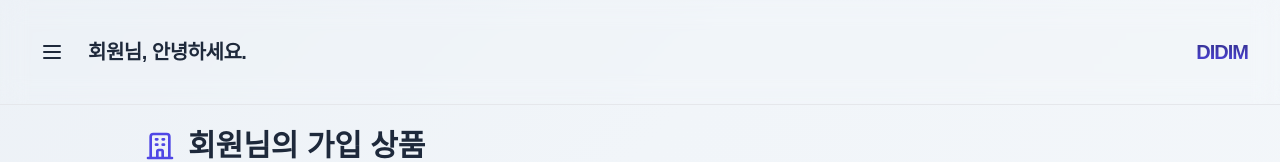
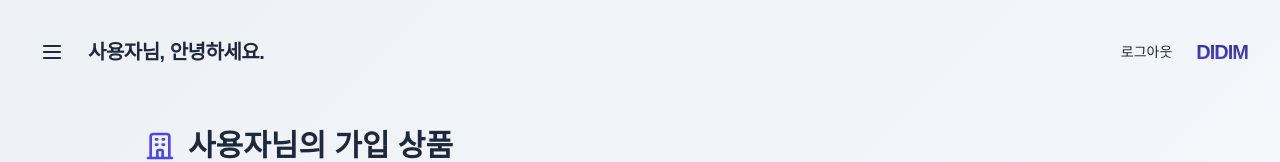
Before and after one commit to ISEViper/Didim, a Vue app in the folder frontend/: page /my-products in a window 1280 px wide. Shown: the top 162 px of the page. Built offline with nearby package versions, Linux system fonts and the light colour scheme; no server answers; sample sign-in values are in the browser's storage; a web font is replaced by a local one; what vue3-apexcharts would draw is missing.

Commit message:
251223_frontend_navbar추가수정_GJG

```diff
--- a/frontend/src/views/AccountMainView.vue
+++ b/frontend/src/views/AccountMainView.vue
@@ -100,6 +100,9 @@ onMounted(async () => {
          <button @click="handleLogout" class="text-sm text-secondary hover:text-primary transition-colors">
           로그아웃
         </button>
+        <router-link to="/" class="text-xl font-black tracking-tighter text-transparent bg-clip-text bg-gradient-to-b from-indigo-900 to-indigo-600 dark:from-white dark:to-gray-400 hover:opacity-80 transition-opacity">
+          DIDIM
+        </router-link>
       </div>
     </header>
 
--- a/frontend/src/views/FinanceBankView.vue
+++ b/frontend/src/views/FinanceBankView.vue
@@ -1,8 +1,11 @@
 <script setup>
-import { ref, onMounted } from 'vue'
+import { ref, computed, onMounted } from 'vue'
 import { useRouter } from 'vue-router'
+import { useAuthStore } from '@/stores/auth'
+import Sidebar from '@/components/SideBar.vue'
 
 const router = useRouter()
+const authStore = useAuthStore()
 
 // --- 데이터 정의 ---
 const regions = [
@@ -48,6 +51,18 @@ let markers = []
 let infowindow = null
 let ps = null
 
+// 사이드바 상태
+const isMenuOpen = ref(false)
+const toggleMenu = () => {
+  isMenuOpen.value = !isMenuOpen.value
+}
+
+// 사용자 정보
+const isLoggedIn = computed(() => authStore.isAuthenticated)
+const username = computed(() => {
+  return authStore.user?.nickname || `${authStore.user?.last_name || ''}${authStore.user?.first_name || ''}` || '사용자'
+})
+
 // --- 로직 함수 ---
 
 const onRegionChange = () => {
@@ -85,7 +100,7 @@ const clearMarkers = () => {
   markers = []
 }
 
-// 지도 인포윈도우 HTML 생성 (인라인 스타일 적용)
+// 지도 인포윈도우 HTML 생성
 const createInfoWindowContent = (place) => {
   return `
     <div style="padding: 12px; min-width: 200px; font-family: sans-serif; border-radius: 8px;">
@@ -167,12 +182,14 @@ onMounted(async () => {
 <template>
   <div class="w-full min-h-screen flex flex-col relative text-gray-900 dark:text-white font-pretendard transition-colors duration-300">
 
+    <!-- 배경 -->
     <div class="fixed inset-0 bg-gray-50 dark:bg-[#0B0E14] -z-30 transition-colors duration-300"></div>
     <div class="fixed inset-0 animate-gradient-bg -z-20 opacity-0 dark:opacity-100 transition-opacity duration-300"></div>
     <div class="fixed top-1/4 left-1/4 w-[500px] h-[500px] bg-indigo-400/20 rounded-full blur-[120px] -z-10 opacity-30 dark:bg-indigo-600/20 dark:opacity-40"></div>
     <div class="fixed bottom-1/4 right-1/4 w-[500px] h-[500px] bg-violet-400/20 rounded-full blur-[120px] -z-10 opacity-30 dark:bg-violet-600/20 dark:opacity-40"></div>
 
-  <header class="w-full p-6 md:p-8 flex justify-between items-center z-50 fixed top-0 left-0 transition-all duration-300">
+    <!-- 헤더 -->
+    <header class="w-full p-6 md:p-8 flex justify-between items-center z-50 fixed top-0 left-0 transition-all duration-300">
 
       <div class="flex items-center gap-4 animate-in fade-in slide-in-from-top-4 duration-500">
         <button @click="toggleMenu" class="p-2 hover:bg-black/5 dark:hover:bg-white/10 rounded-full transition-colors">
@@ -186,7 +203,8 @@ onMounted(async () => {
         </h2>
       </div>
 
-      <div v-if="!isLoggedIn" class="flex justify-end gap-4 animate-in fade-in slide-in-from-top-4 duration-500">
+      <!-- 비로그인 상태 -->
+      <div v-if="!isLoggedIn" class="flex items-center gap-4 animate-in fade-in slide-in-from-top-4 duration-500">
         <router-link to="/login" class="px-4 py-2 text-sm font-bold text-secondary hover:text-primary transition-colors">
           로그인
         </router-link>
@@ -195,7 +213,8 @@ onMounted(async () => {
         </router-link>
       </div>
 
-      <div v-else class="ml-auto flex items-center gap-6 animate-in fade-in slide-in-from-top-4 duration-500">
+      <!-- 로그인 상태 -->
+      <div v-else class="flex items-center gap-6 animate-in fade-in slide-in-from-top-4 duration-500">
         <button @click="handleLogout" class="text-sm text-secondary hover:text-primary transition-colors">
           로그아웃
         </button>
@@ -205,8 +224,10 @@ onMounted(async () => {
       </div>
     </header>
 
+    <!-- 사이드바 -->
     <Sidebar :isOpen="isMenuOpen" @close="isMenuOpen = false" />
 
+    <!-- 메인 컨텐츠 -->
     <main class="flex-1 w-full max-w-7xl mx-auto px-4 pt-32 pb-12 z-10">
 
       <div class="mb-8 animate-in fade-in slide-in-from-bottom-4 duration-700">
--- a/frontend/src/views/FinanceMyProductView.vue
+++ b/frontend/src/views/FinanceMyProductView.vue
@@ -2,29 +2,48 @@
 import { onMounted, ref, computed } from 'vue'
 import { useRouter } from 'vue-router'
 import { useAuthStore } from '@/stores/auth'
-import { useFinanceStore } from '@/stores/finance'
+import axios from 'axios'
 import Sidebar from '@/components/SideBar.vue'
 
 const router = useRouter()
 const authStore = useAuthStore()
-const financeStore = useFinanceStore()
+
+// 사이드바
 const isMenuOpen = ref(false)
+const toggleMenu = () => {
+  isMenuOpen.value = !isMenuOpen.value
+}
+
+// 사용자 정보
+const isLoggedIn = computed(() => authStore.isAuthenticated)
+const username = computed(() => {
+  return authStore.user?.nickname || `${authStore.user?.last_name || ''}${authStore.user?.first_name || ''}` || '사용자'
+})
+
+// 가입 상품 목록
+const userProducts = ref([])
+const isLoading = ref(true)
 
 // 데이터 로딩
+const fetchUserProducts = async () => {
+  isLoading.value = true
+  try {
+    const res = await axios.get('/api/finance/my-products/')
+    userProducts.value = res.data
+  } catch (err) {
+    console.error('가입 상품 조회 실패:', err)
+  } finally {
+    isLoading.value = false
+  }
+}
+
 onMounted(async () => {
   if (!authStore.isAuthenticated) {
     alert('로그인이 필요한 서비스입니다.')
     router.push('/login')
     return
   }
-  // UserProductListView API 호출 (가입한 상품 목록)
-  await financeStore.fetchUserProducts()
-})
-
-const username = computed(() => {
-    return authStore.user?.first_name
-      ? `${authStore.user.last_name}${authStore.user.first_name}`
-      : '회원'
+  await fetchUserProducts()
 })
 
 // 금리 포맷팅 (소수점 처리)
@@ -35,47 +54,84 @@ const formatRate = (rate) => {
 // 상품 유형에 따른 뱃지 색상
 const getTypeColor = (type) => {
   return type === 'deposit'
-        ? 'text-indigo-600 dark:text-indigo-300 bg-indigo-100 dark:bg-indigo-500/20' // 예금
-        : 'text-emerald-600 dark:text-emerald-300 bg-emerald-100 dark:bg-emerald-500/20' // 적금
+    ? 'text-indigo-600 dark:text-indigo-300 bg-indigo-100 dark:bg-indigo-500/20'
+    : 'text-emerald-600 dark:text-emerald-300 bg-emerald-100 dark:bg-emerald-500/20'
 }
 
 // 상품 해지 핸들러
 const handleDelete = async (productId, productName) => {
-  if(confirm(`'${productName}' 상품을 가입 해지하시겠습니까?`)) {
-    // UserProductJoinView의 DELETE 메서드 호출
-    await financeStore.cancelSubscription(productId)
-    // 목록 갱신
-    await financeStore.fetchUserProducts()
+  if (confirm(`'${productName}' 상품을 가입 해지하시겠습니까?`)) {
+    try {
+      await axios.delete(`/api/finance/products/${productId}/join/`)
+      alert('상품을 해지했습니다.')
+      await fetchUserProducts()
+    } catch (err) {
+      console.error('해지 실패:', err)
+      alert('해지에 실패했습니다.')
+    }
   }
 }
 
 const goToDetail = (productId) => {
   router.push(`/finance/deposits/${productId}`)
 }
+
+const handleLogout = async () => {
+  if (confirm("로그아웃 하시겠습니까?")) {
+    await authStore.logOut()
+    alert("로그아웃 되었습니다.")
+    router.push('/')
+  }
+}
 </script>
 
 <template>
   <div class="w-full min-h-screen flex flex-col relative overflow-hidden text-primary font-pretendard transition-colors duration-300">
 
+    <!-- 배경 -->
     <div class="absolute inset-0 animate-gradient-bg -z-10"></div>
     <div class="absolute top-1/4 left-1/4 w-[500px] h-[500px] bg-indigo-600/20 rounded-full blur-[120px] -z-10 opacity-0 dark:opacity-60"></div>
 
-    <header class="w-full p-6 md:p-8 flex items-center gap-4 z-50 fixed top-0 left-0 bg-main/50 backdrop-blur-md border-b border-line">
-      <button @click="isMenuOpen = true" class="p-2 hover:bg-black/5 dark:hover:bg-white/10 rounded-full transition-colors">
+    <!-- 헤더 -->
+    <header class="w-full p-6 md:p-8 flex justify-between items-center z-50 fixed top-0 left-0 transition-all duration-300">
+
+      <div class="flex items-center gap-4 animate-in fade-in slide-in-from-top-4 duration-500">
+        <button @click="toggleMenu" class="p-2 hover:bg-black/5 dark:hover:bg-white/10 rounded-full transition-colors">
           <svg xmlns="http://www.w3.org/2000/svg" class="w-6 h-6 text-primary" fill="none" viewBox="0 0 24 24" stroke="currentColor" stroke-width="2">
             <path stroke-linecap="round" stroke-linejoin="round" d="M4 6h16M4 12h16M4 18h16" />
           </svg>
         </button>
-      <h2 class="text-xl font-bold tracking-tight text-primary">
+
+        <h2 v-if="isLoggedIn" class="text-lg md:text-xl font-bold tracking-tight text-primary">
           {{ username }}님, 안녕하세요.
         </h2>
-      <div class="ml-auto text-xl font-black tracking-tighter text-transparent bg-clip-text bg-gradient-to-b from-indigo-900 to-indigo-600 dark:from-white dark:to-gray-400">
+      </div>
+
+      <!-- 비로그인 상태 -->
+      <div v-if="!isLoggedIn" class="flex items-center gap-4 animate-in fade-in slide-in-from-top-4 duration-500">
+        <router-link to="/login" class="px-4 py-2 text-sm font-bold text-secondary hover:text-primary transition-colors">
+          로그인
+        </router-link>
+        <router-link to="/signup" class="px-5 py-2 text-sm font-bold bg-[#3b4cca] hover:bg-[#3241a8] text-white rounded-full transition-all shadow-lg shadow-indigo-500/30">
+          회원가입
+        </router-link>
+      </div>
+
+      <!-- 로그인 상태 -->
+      <div v-else class="flex items-center gap-6 animate-in fade-in slide-in-from-top-4 duration-500">
+        <button @click="handleLogout" class="text-sm text-secondary hover:text-primary transition-colors">
+          로그아웃
+        </button>
+        <router-link to="/finance" class="text-xl font-black tracking-tighter text-transparent bg-clip-text bg-gradient-to-b from-indigo-900 to-indigo-600 dark:from-white dark:to-gray-400 hover:opacity-80 transition-opacity">
           DIDIM
+        </router-link>
       </div>
     </header>
 
+    <!-- 사이드바 -->
     <Sidebar :isOpen="isMenuOpen" @close="isMenuOpen = false" />
 
+    <!-- 메인 컨텐츠 -->
     <main class="flex-1 w-full max-w-5xl mx-auto px-4 pt-32 pb-12 z-10">
 
       <h1 class="text-3xl font-bold mb-8 flex items-center gap-3 text-primary animate-in fade-in slide-in-from-bottom-4 duration-700">
@@ -85,8 +141,15 @@ const goToDetail = (productId) => {
         {{ username }}님의 가입 상품
       </h1>
 
-      <div class="glass-panel rounded-2xl overflow-hidden shadow-xl animate-in fade-in slide-in-from-bottom-8 duration-700 delay-100">
+      <!-- 로딩 -->
+      <div v-if="isLoading" class="text-center py-20">
+        <div class="animate-spin w-8 h-8 border-2 border-indigo-500 border-t-transparent rounded-full mx-auto"></div>
+        <p class="text-secondary mt-4">가입 상품을 불러오는 중...</p>
+      </div>
 
+      <div v-else class="glass-panel rounded-2xl overflow-hidden shadow-xl animate-in fade-in slide-in-from-bottom-8 duration-700 delay-100">
+
+        <!-- 테이블 헤더 -->
         <div class="grid grid-cols-12 gap-4 p-5 border-line bg-indigo-50/50 dark:bg-white/5 text-sm font-medium text-secondary">
           <div class="col-span-5 md:col-span-5 pl-2">금융사 / 상품명</div>
           <div class="col-span-3 text-right">금리 (기본/최고)</div>
@@ -94,9 +157,10 @@ const goToDetail = (productId) => {
           <div class="col-span-2 md:col-span-2 text-center">관리</div>
         </div>
 
-        <div v-if="financeStore.userProducts && financeStore.userProducts.length > 0">
+        <!-- 상품 목록 -->
+        <div v-if="userProducts.length > 0">
           <div
-            v-for="item in financeStore.userProducts"
+            v-for="item in userProducts"
             :key="item.id"
             class="grid grid-cols-12 gap-4 p-5 items-center border-line last:border-0 hover:bg-indigo-50/30 dark:hover:bg-white/5 transition-colors cursor-pointer group"
             @click="goToDetail(item.product.id)"
@@ -131,10 +195,10 @@ const goToDetail = (productId) => {
 
             <div class="col-span-2 text-center flex flex-col items-center justify-center">
               <span class="font-bold text-primary">
-                 {{ item.option?.save_trm }}개월
+                {{ item.option?.save_trm || '-' }}개월
               </span>
               <span class="text-xs text-secondary mt-1 px-2 py-0.5 rounded-full bg-black/5 dark:bg-white/10">
-                 {{ item.option?.intr_rate_type_nm }}
+                {{ item.option?.intr_rate_type_nm || '-' }}
               </span>
             </div>
 
@@ -149,10 +213,10 @@ const goToDetail = (productId) => {
                 </svg>
               </button>
             </div>
-
           </div>
         </div>
 
+        <!-- 상품 없음 -->
         <div v-else class="p-12 text-center text-secondary">
           <p class="text-lg mb-4">가입한 금융 상품이 없습니다.</p>
           <button @click="router.push('/finance/deposits')" class="px-6 py-3 bg-indigo-600 hover:bg-indigo-700 text-white rounded-xl font-bold shadow-lg transition-transform active:scale-95">
```
Lines whose indentation alone changed are shown as unchanged.
